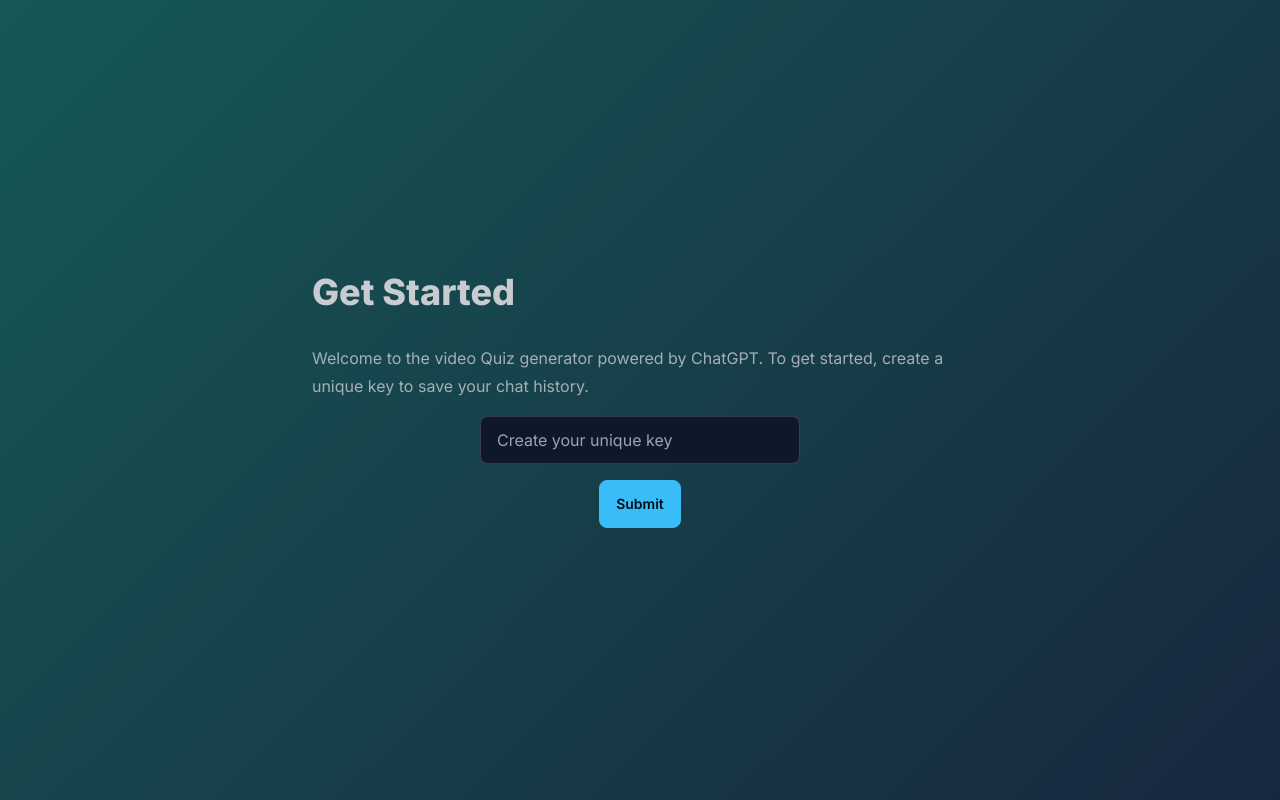
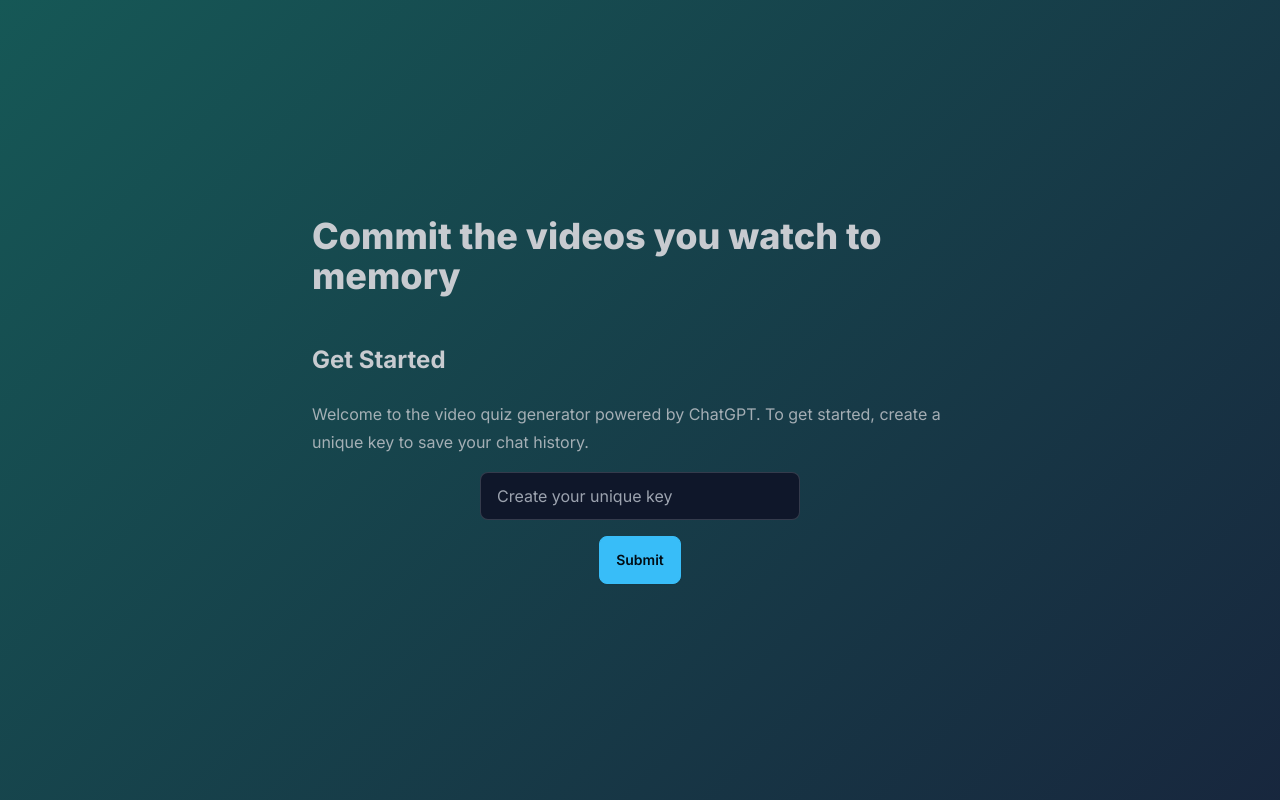
Before and after one commit to pwetherbee/video-essay, a Next.js app: page / in a window 1280 px wide. Built offline with nearby package versions, Linux system fonts and the light colour scheme.

Commit message:
styling updates

```diff
--- a/app/page.tsx
+++ b/app/page.tsx
@@ -8,9 +8,10 @@ export default function Home() {
     <main className=" ">
       <div className="flex items-center justify-center h-screen flex-col gap-4">
         <article className="prose">
-          <h1>Get Started</h1>
+          <h1>Commit the videos you watch to memory</h1>
+          <h2>Get Started</h2>
           <p>
-            Welcome to the video Quiz generator powered by ChatGPT. To get
+            Welcome to the video quiz generator powered by ChatGPT. To get
             started, create a unique key to save your chat history.
           </p>
         </article>
--- a/components/chat.tsx
+++ b/components/chat.tsx
@@ -81,10 +81,10 @@ export default function Chat({
           window.history.pushState({}, "", `/${key}/c/${id}`);
         }
         // smooth scroll to the bottom of the chat
-        window.scrollTo({
-          top: document.body.scrollHeight,
-          behavior: "smooth",
-        });
+        // window.scrollTo({
+        //   top: document.body.scrollHeight,
+        //   behavior: "smooth",
+        // });
         router.refresh();
       },
     });
@@ -181,7 +181,7 @@ export default function Chat({
               className="btn btn-primary"
               disabled={!!error || !videoUrl}
             >
-              Search
+              Generate
             </button>
 
             <input
--- a/components/chats-list.tsx
+++ b/components/chats-list.tsx
@@ -17,7 +17,7 @@ export default function ChatsList({
 }) {
   const { id } = useParams();
   return (
-    <ul className="menu menu-md w-56 rounded-box">
+    <ul className="menu menu-md rounded-box">
       {chats.map((chat, index) => (
         <li key={index}>
           <Link
--- a/components/quiz-question.tsx
+++ b/components/quiz-question.tsx
@@ -97,7 +97,7 @@ function AIAnswer({ answer }: { answer: string }) {
     } else if (answer.includes("%PARTIALLY_CORRECT%")) {
       return "Partially Correct";
     } else {
-      return "Unknown";
+      return "Computing...";
     }
   }, [answer]);
 
@@ -111,6 +111,7 @@ function AIAnswer({ answer }: { answer: string }) {
 
   return (
     <div className="">
+      <p>{correctness}</p>
       <p>{answerWithoutCorrectness}</p>
     </div>
   );
--- a/components/sidebar.tsx
+++ b/components/sidebar.tsx
@@ -10,7 +10,7 @@ export default async function SideBar({ keyVal }: { keyVal: string }) {
   const chats = await getChats(keyVal);
   console.log(chats);
   return (
-    <div className="w-64 h-screen bg-base-100/50 backdrop-blur p-2 flex flex-col items-center gap-4 sticky top-0">
+    <div className="w-64 h-screen bg-base-100/50 backdrop-blur p-1 flex flex-col items-center gap-4 sticky top-0">
       <ViewKey keyValue={keyVal} />
       <NewChat />
       <div className="divider" />
```
